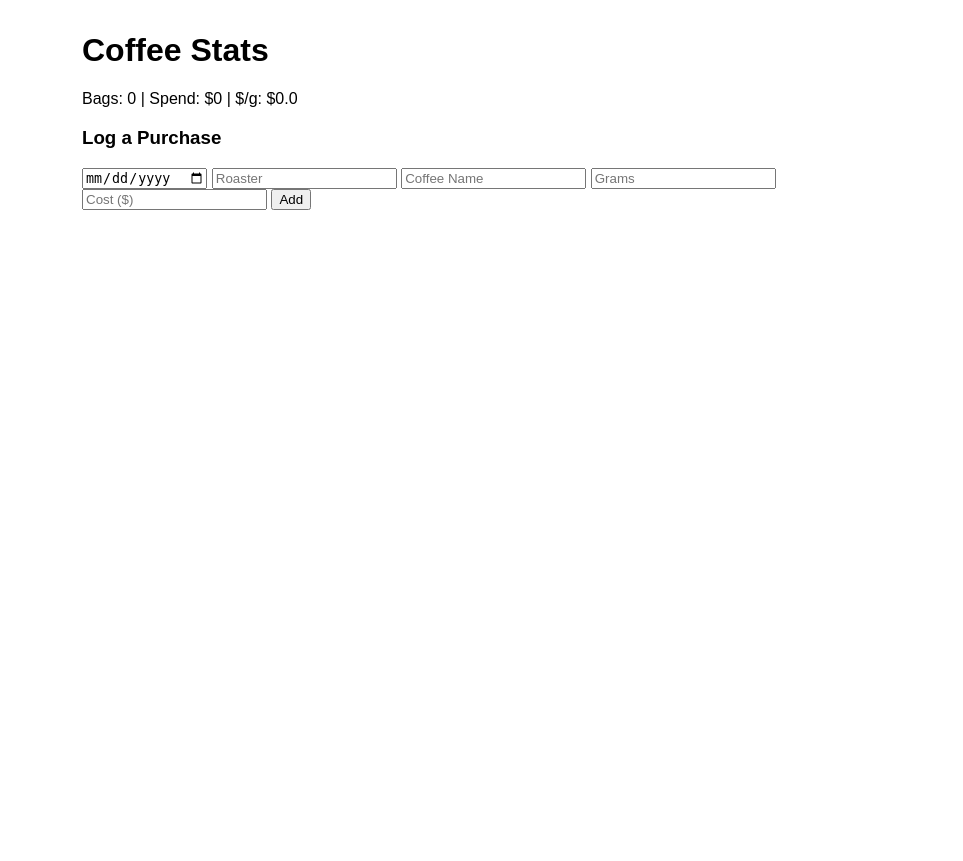
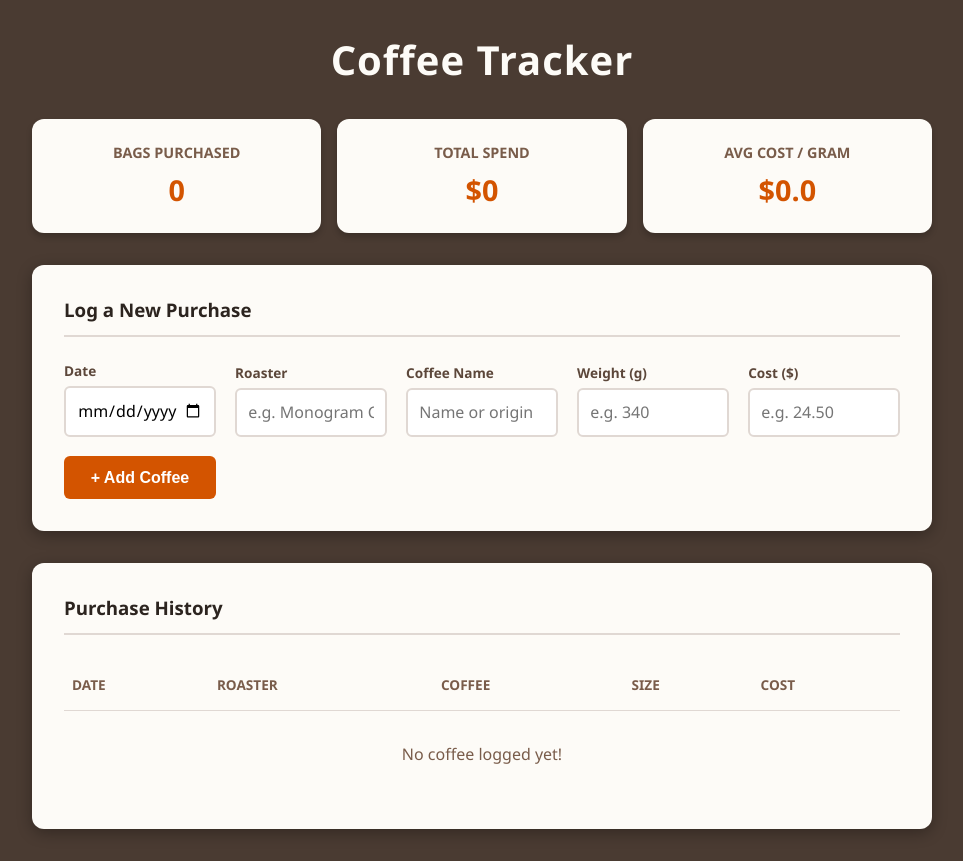
Before and after one commit to alexmilton/coffee-tracker, a Flask app: page / in a window 1280 px wide. Shown: the whole page, without its empty margins (158-1121 px from the left). Before the commit the page ends 210 px from the top, so only its background shows below. Run offline with Flask 3, Linux system fonts and the light colour scheme; data that the repository does not hold is empty.

Commit message:
Update UI with brown theme and grid layout

```diff
--- a/templates/index.html
+++ b/templates/index.html
@@ -1,29 +1,241 @@
 <!DOCTYPE html>
-<html>
+<html lang="en">
 <head>
+  <meta charset="UTF-8">
   <title>Coffee Tracker</title>
-  <!-- Add this line for the favicon -->
   <link rel="icon" type="image/png" href="{{ url_for('static', filename='favicon.png') }}">
-  <style>body { font-family: sans-serif; max-width: 800px; margin: 2rem auto; }</style>
+  <style>
+    /* Color Palette */
+    :root {
+      --bgBrown: #4A3b32;       /* Deep espresso background */
+      --cardCream: #FDFBF7;     /* Latte foam cards */
+      --textDark: #2C241F;      /* High contrast text */
+      --accentOrange: #D35400;  /* Fun, energetic highlight */
+      --borderRadius: 12px;
+    }
+
+    body {
+      font-family: 'Segoe UI', Tahoma, Geneva, Verdana, sans-serif;
+      background-color: var(--bgBrown);
+      color: var(--textDark);
+      max-width: 900px;
+      margin: 2rem auto;
+      padding: 0 1rem;
+    }
+
+    h1 {
+      color: var(--cardCream);
+      text-align: center;
+      margin-bottom: 2rem;
+      font-size: 2.5rem;
+      letter-spacing: 1px;
+    }
+
+    /* Stats Grid */
+    .stats-container {
+      display: flex;
+      gap: 1rem;
+      justify-content: center;
+      margin-bottom: 2rem;
+      flex-wrap: wrap;
+    }
+
+    .stat-card {
+      background-color: var(--cardCream);
+      padding: 1.5rem;
+      border-radius: var(--borderRadius);
+      text-align: center;
+      box-shadow: 0 4px 6px rgba(0,0,0,0.2);
+      flex: 1;
+      min-width: 120px;
+    }
+
+    .stat-card-title {
+      font-size: 0.9rem;
+      text-transform: uppercase;
+      font-weight: 600;
+      color: #795c4a;
+    }
+
+    .stat-card-value {
+      display: block;
+      font-size: 1.8rem;
+      font-weight: bold;
+      color: var(--accentOrange);
+      margin-top: 0.5rem;
+    }
+
+    /* Main Forms and Tables Layout */
+    .card {
+      background-color: var(--cardCream);
+      padding: 2rem;
+      border-radius: var(--borderRadius);
+      box-shadow: 0 4px 15px rgba(0,0,0,0.3);
+      margin-bottom: 2rem;
+    }
+
+    .card h3 {
+      color: var(--textDark);
+      margin-top: 0;
+      border-bottom: 2px solid #e0d8d3;
+      padding-bottom: 0.8rem;
+      margin-bottom: 1.5rem;
+    }
+
+    form {
+      display: grid;
+      grid-template-columns: repeat(auto-fit, minmax(150px, 1fr));
+      gap: 1.2rem;
+      align-items: end;
+    }
+
+    .input-group {
+      display: flex;
+      flex-direction: column;
+    }
+
+    label {
+      font-size: 0.85rem;
+      font-weight: 600;
+      margin-bottom: 0.4rem;
+      color: #5c473a;
+    }
+
+    input {
+      padding: 0.7rem;
+      border: 2px solid #e0d8d3;
+      border-radius: 6px;
+      font-family: inherit;
+      font-size: 1rem;
+      background-color: white;
+    }
+
+    input:focus {
+      outline: none;
+      border-color: var(--accentOrange);
+    }
+
+    button {
+      background-color: var(--accentOrange);
+      color: white;
+      border: none;
+      padding: 0.8rem;
+      border-radius: 6px;
+      font-size: 1rem;
+      font-weight: bold;
+      cursor: pointer;
+      transition: background-color 0.2s;
+    }
+
+    button:hover {
+      background-color: #A04000;
+    }
+
+    /* Table Styling */
+    table {
+      width: 100%;
+      border-collapse: collapse;
+      margin-top: 0.5rem;
+    }
+
+    th, td {
+      padding: 1rem 0.5rem;
+      text-align: left;
+      border-bottom: 1px solid #e0d8d3;
+    }
+
+    th {
+      font-weight: 600;
+      color: #795c4a;
+      text-transform: uppercase;
+      font-size: 0.85rem;
+    }
+
+    tr:last-child td {
+      border-bottom: none;
+    }
+  </style>
 </head>
 <body>
-  <h1>Coffee Stats</h1>
-  <p>Bags: {{ stats.totalBags }} | Spend: ${{ stats.totalSpend }} | $/g: ${{ stats.avgCostPerGram }}</p>
+  <h1>Coffee Tracker</h1>
 
-  <h3>Log a Purchase</h3>
-  <form method="POST">
-    <input type="date" name="purchaseDate" required>
+  <div class="stats-container">
+    <div class="stat-card">
+      <div class="stat-card-title">Bags Purchased</div>
+      <div class="stat-card-value">{{ stats.totalBags }}</div>
+    </div>
+    <div class="stat-card">
+      <div class="stat-card-title">Total Spend</div>
+      <div class="stat-card-value">${{ stats.totalSpend }}</div>
+    </div>
+    <div class="stat-card">
+      <div class="stat-card-title">Avg Cost / Gram</div>
+      <div class="stat-card-value">${{ stats.avgCostPerGram }}</div>
+    </div>
+  </div>
 
-    <!-- Datalist provides the autocomplete from past entries -->
-    <input list="roasterList" name="roaster" placeholder="Roaster" required>
-    <datalist id="roasterList">{% for r in roasters %}<option value="{{ r }}"></option>{% endfor %}</datalist>
+  <div class="card">
+    <h3>Log a New Purchase</h3>
+    <form method="POST">
+      <div class="input-group">
+        <label>Date</label>
+        <input type="date" name="purchaseDate" required>
+      </div>
 
-    <input list="coffeeList" name="coffeeName" placeholder="Coffee Name" required>
-    <datalist id="coffeeList">{% for c in coffees %}<option value="{{ c }}"></option>{% endfor %}</datalist>
+      <div class="input-group">
+        <label>Roaster</label>
+        <input list="roasterList" name="roaster" placeholder="e.g. Monogram Coffee" required>
+        <datalist id="roasterList">{% for r in roasters %}<option value="{{ r }}"></option>{% endfor %}</datalist>
+      </div>
 
-    <input type="number" step="0.1" name="bagWeightGrams" placeholder="Grams" required>
-    <input type="number" step="0.01" name="cost" placeholder="Cost ($)" required>
-    <button type="submit">Add</button>
-  </form>
+      <div class="input-group">
+        <label>Coffee Name</label>
+        <input list="coffeeList" name="coffeeName" placeholder="Name or origin" required>
+        <datalist id="coffeeList">{% for c in coffees %}<option value="{{ c }}"></option>{% endfor %}</datalist>
+      </div>
+
+      <div class="input-group">
+        <label>Weight (g)</label>
+        <input type="number" step="0.1" name="bagWeightGrams" placeholder="e.g. 340" required>
+      </div>
+
+      <div class="input-group">
+        <label>Cost ($)</label>
+        <input type="number" step="0.01" name="cost" placeholder="e.g. 24.50" required>
+      </div>
+
+      <button type="submit">+ Add Coffee</button>
+    </form>
+  </div>
+
+  <div class="card">
+    <h3>Purchase History</h3>
+    <table>
+      <thead>
+        <tr>
+          <th>Date</th>
+          <th>Roaster</th>
+          <th>Coffee</th>
+          <th>Size</th>
+          <th>Cost</th>
+        </tr>
+      </thead>
+      <tbody>
+        {% for p in purchases %}
+        <tr>
+          <td>{{ p.purchaseDate }}</td>
+          <td>{{ p.roaster }}</td>
+          <td>{{ p.coffeeName }}</td>
+          <td>{{ p.bagWeightGrams }}g</td>
+          <td>${{ p.cost }}</td>
+        </tr>
+        {% else %}
+        <tr>
+          <td colspan="5" style="text-align:center; color: #795c4a; padding: 2rem;">No coffee logged yet!</td>
+        </tr>
+        {% endfor %}
+      </tbody>
+    </table>
+  </div>
 </body>
 </html>
```
